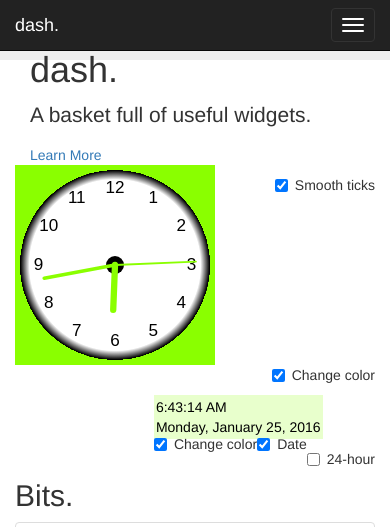
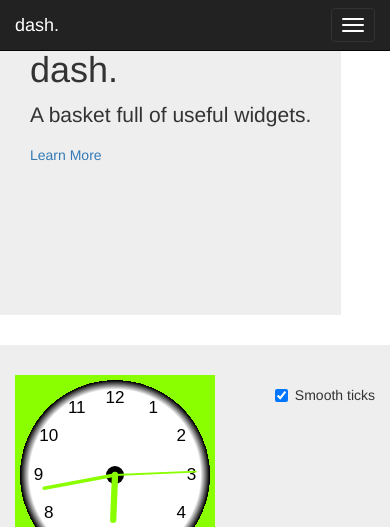
Before and after one commit to felipe-mans/dash, a Flask app: template templates/test.html in a window 390 px wide. Shown: the top 527 px of the page. Run offline with Flask 2, Linux system fonts and the light colour scheme; the template is opened without the code that fills it, so the values that code supplies are empty; some libraries are stand-ins or nearby versions; grey boxes are pictures that could not be loaded.

Commit message:
working on formatting

```diff
--- a/templates/test.html
+++ b/templates/test.html
@@ -42,15 +42,14 @@
       </div>
     </nav>
 
-    <div class="jumbotron">
-      <div class="col-md-6 pull-left">
+    <div class="jumbotron col-md-6 pull-left">
       <div class="container theme-showcase" role = "main">
         <h1>dash.</h1>
         <p>A basket full of useful widgets.</p>
-          <a href="/about">Learn More</a>
+        <a href="/about">Learn More</a> <br><br><br><br><br><br><br>
       </div>
     </div>
-      <div class="col-md-6 pull-right">
+    <div class="jumbotron col-md-6 pull-right">
       <div class="row pull-right">
 	<div class="col-md-4 pull-right">
 	  <canvas id="analogClock" width="200" height="200" style="background-color: grey;"></canvas>
@@ -76,7 +75,6 @@
 	      <label><input type="checkbox" id="digitalChangeColor" checked>Change color</label>
 	    </div>
 	  </form>
-	  </div>
 	</div>
       </div>
     </div>
```
Lines whose indentation alone changed are shown as unchanged.
